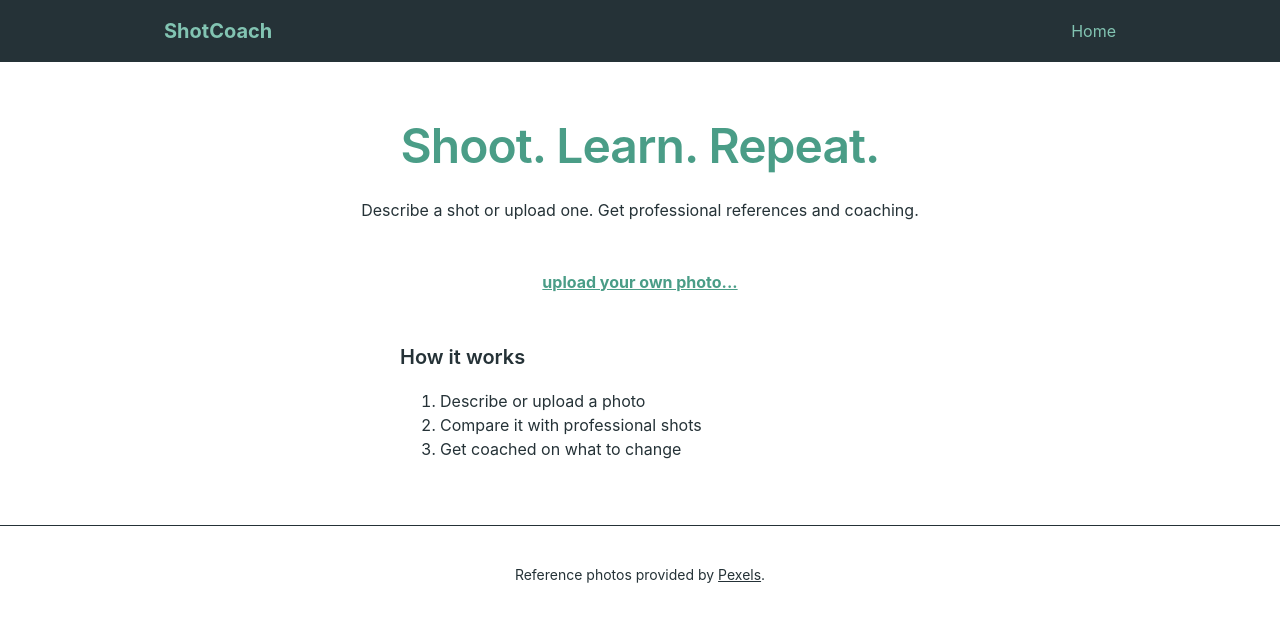
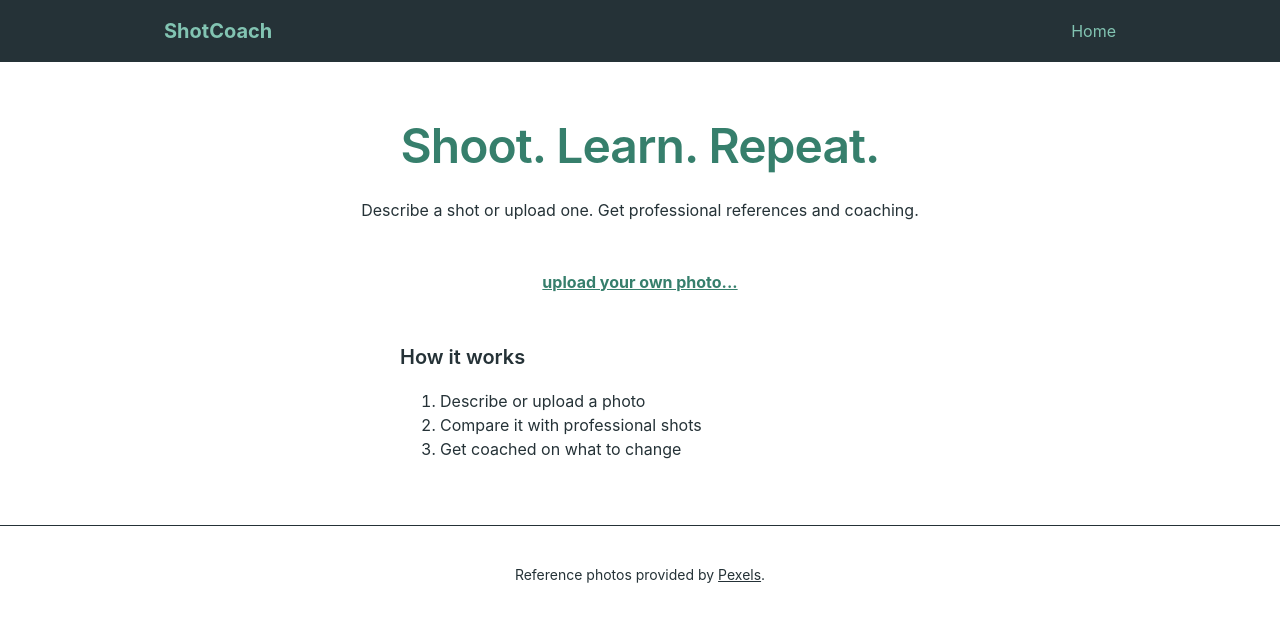
Before and after one commit to alexgrant13/CS347-ShotCoach, a Django app: page /catalog/ in a window 1280 px wide. Shown: the top 622 px of the page. Run offline with Django 5.2, Linux system fonts and the light colour scheme; data that the repository does not hold is empty.

Commit message:
Minor style changes

```diff
--- a/catalog/static/catalog/css/styles.css
+++ b/catalog/static/catalog/css/styles.css
@@ -2,8 +2,8 @@
   --black: #253237;
   --white: #fff;
   --accent: #82c4b2;
-  --accent-dark: #4a9d87;
-  --accent-hover: #2e6054;
+  --accent-dark: #367f6c;
+  --accent-hover: #285349;
   --font: -apple-system, BlinkMacSystemFont, "SF Pro Text", "Helvetica Neue", Helvetica, Arial, sans-serif;
 }
 
```
